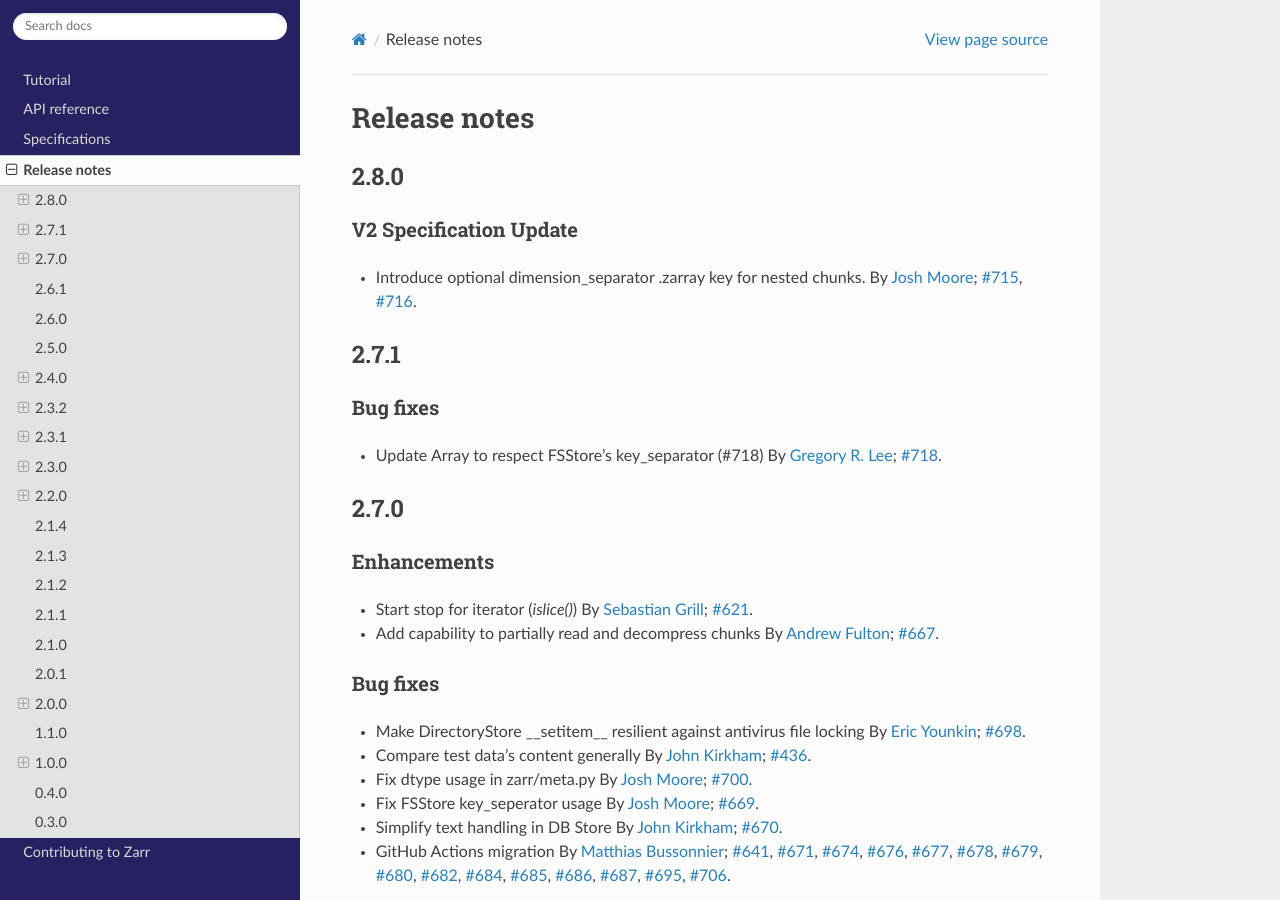
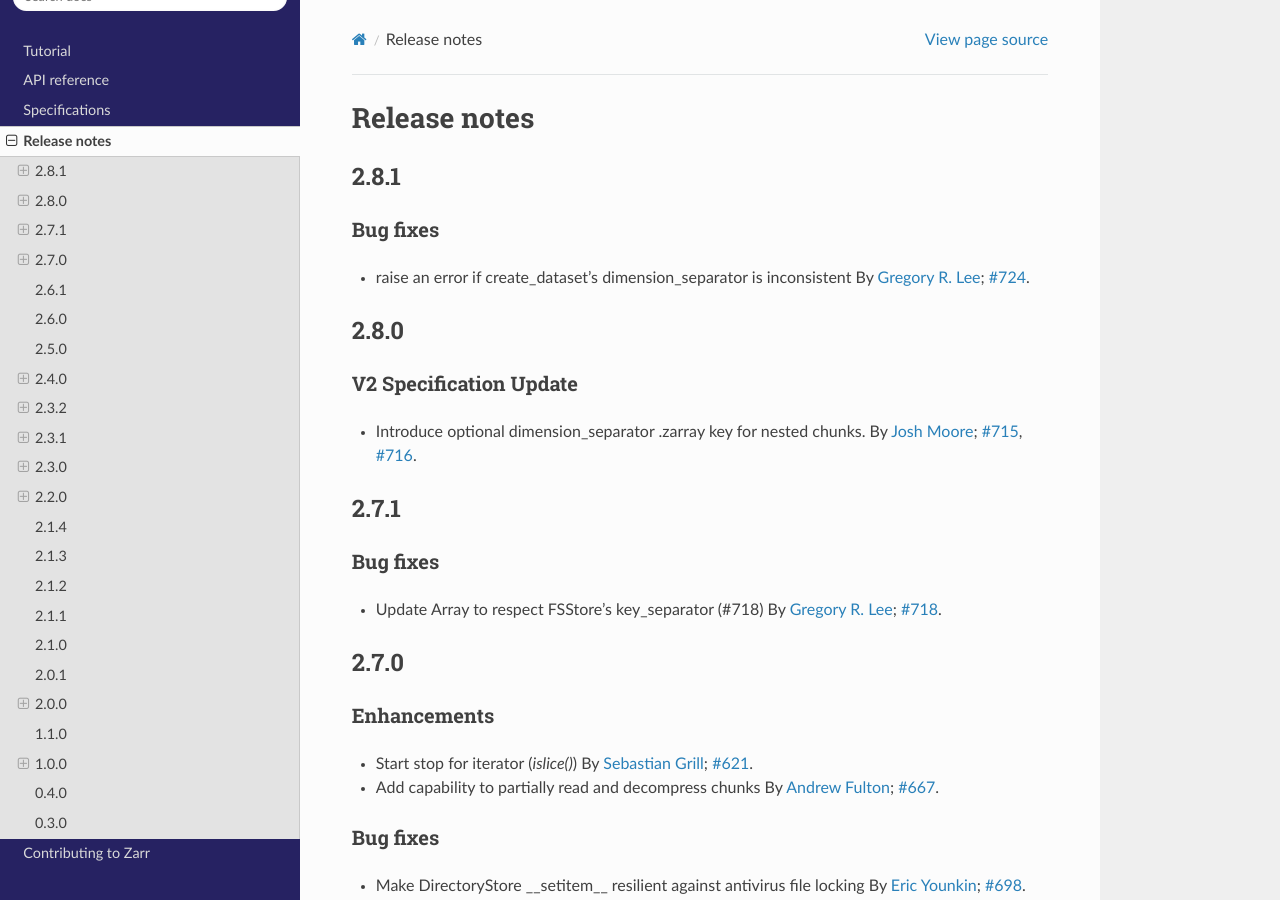
Before and after one commit to enthusiastdev121/zarr-python, a Sphinx documentation site: the page built from docs/release.rst, in a window 1280 px wide and 900 px high. Built offline with Sphinx 7.4.7 and the Read the Docs theme 2.0.0, drawn with Linux system fonts in a browser that asks for light colours; the version number could not be read and is left out.

Commit message:
2.8.1 changelog

```diff
--- a/docs/release.rst
+++ b/docs/release.rst
@@ -1,5 +1,16 @@
 Release notes
 =============
+
+.. _release_2.8.1:
+
+2.8.1
+-----
+
+Bug fixes
+~~~~~~~~~
+
+* raise an error if create_dataset's dimension_separator is inconsistent
+  By :user:`Gregory R. Lee <grlee77>`; :issue:`724`.
 
 .. _release_2.8.0:
 
```
